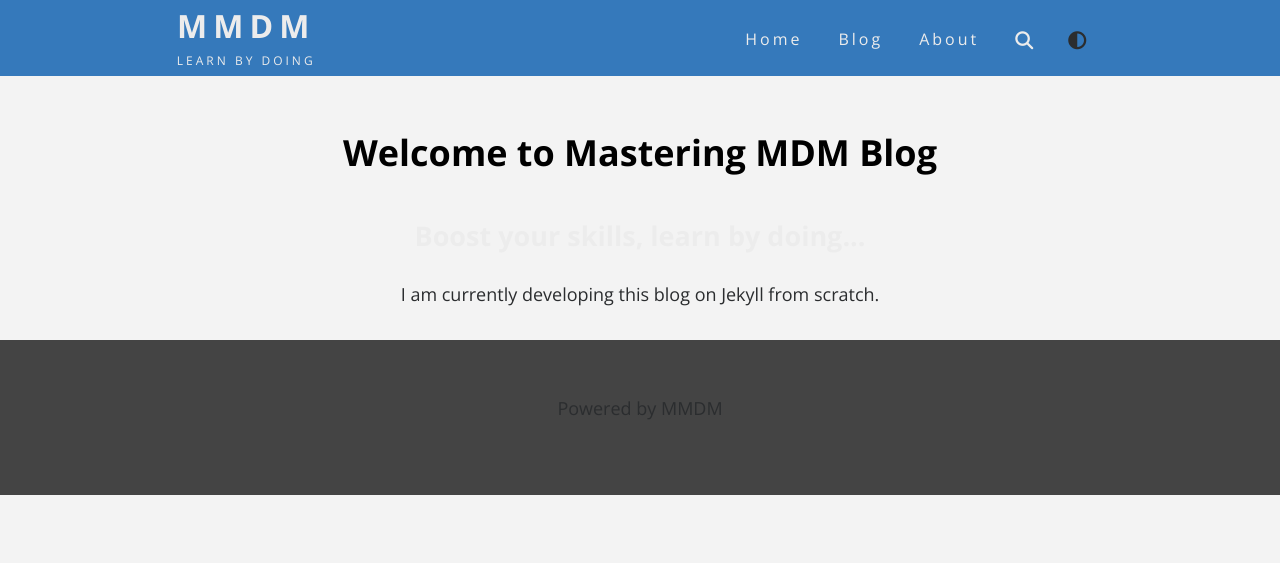
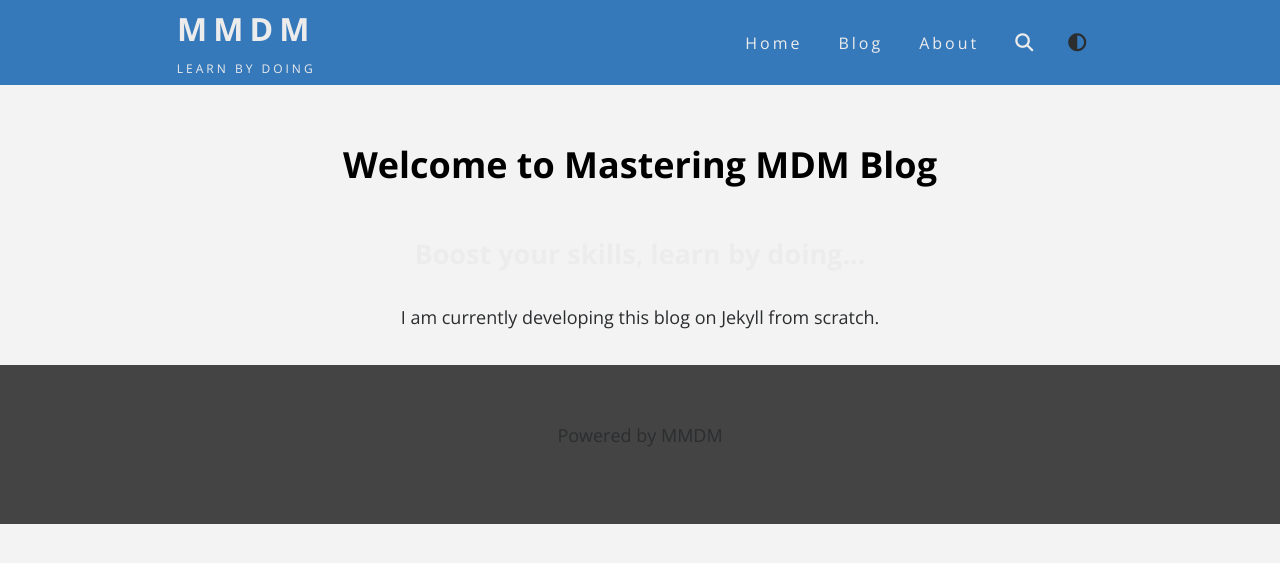
Before and after one commit to jays1ngh/jays1ngh.github.io, a Jekyll site: the page built from index.html, in a window 1280 px wide. Shown: the top 563 px of the page. Built offline with Jekyll 4.4.1, drawn with Linux system fonts in a browser that asks for light colours; nearby versions of some CDN libraries.

Commit message:
updated file

```diff
--- a/_sass/main.scss
+++ b/_sass/main.scss
@@ -108,8 +108,9 @@
   margin: 0;
   font-family: 'Open Sans', sans-serif;
   font-size: 1.125rem;
-  font-weight: 300;
-  line-height: 1.6;
+  font-weight: 400;
+  line-height: 1.8;
+  letter-spacing: .5;
   background-color: var(--body-background);
 
   // Syntax issue resolution
```
